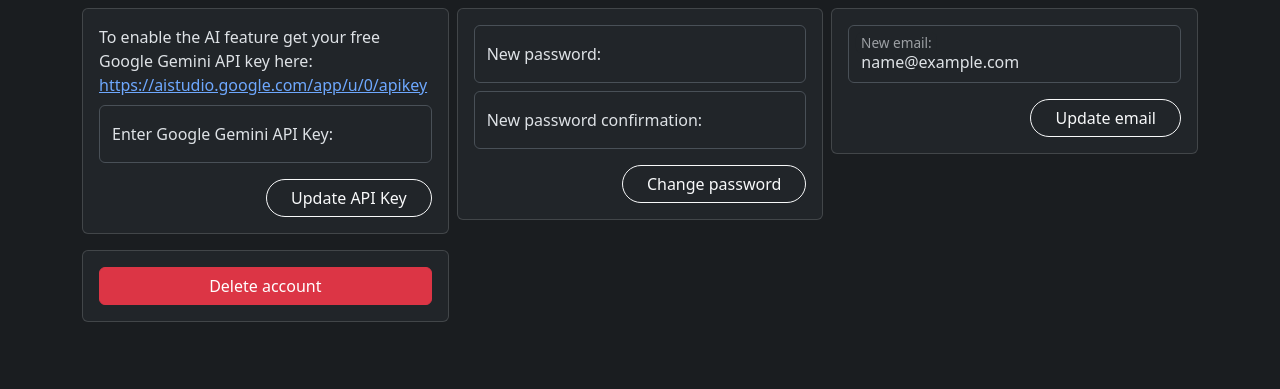
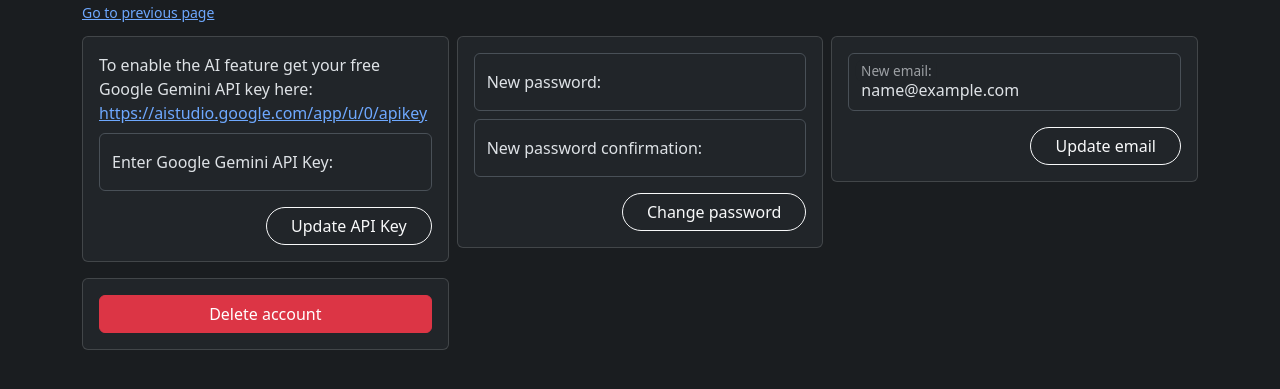
Before and after one commit to TPJelf/kankan, a Django app: page /account/ in a window 1280 px wide. Shown: the part 60-449 px from the top of the page. Run offline with Django 4.2, Linux system fonts and the light colour scheme; the visitor is signed in with stand-in values (Sample User, id 1); data that the repository does not hold is empty; some libraries are stand-ins or nearby versions.

Commit message:
feat: various improvements to ui

```diff
--- a/core/models.py
+++ b/core/models.py
@@ -72,6 +72,7 @@ class Task(models.Model):
 
         FROM core_task
         WHERE id IN (SELECT id FROM task_tree)
+        AND status = 3
         """
 
         with connection.cursor() as cursor:
--- a/core/urls.py
+++ b/core/urls.py
@@ -8,6 +8,7 @@ handler404 = views.redirect404
 urlpatterns = [
     # path("not-found/", views.redirect404, name="not-found"),
     path("", views.landing, name="login"),
+    path("accounts/login/", views.landing, name="login"),
     path("logout/", views.logout_user, name="logout"),
     path("account/", views.account, name="account"),
     path("home/", views.home, name="home"),
--- a/core/views.py
+++ b/core/views.py
@@ -190,12 +190,6 @@ def home(request):
         counts = task.count_recently_updated_subtasks()
         task.count_last_24_hours = counts["count_last_24_hours"]
         task.count_last_7_days = counts["count_last_7_days"]
-        # tasks.annotate(
-        #     {
-        #         "count_last_24_hours": counts["count_last_24_hours"],
-        #         "count_last_7_days": counts["count_last_7_days"],
-        #     }
-        # )
 
     context = {
         "tasks": tasks,
--- a/static/js/script.js
+++ b/static/js/script.js
@@ -39,15 +39,20 @@ var sortablejs_options = {
 };
 
 function activate_stuff() {
-  var status_sortable;
   document.querySelectorAll('.status-body').forEach((status) => {
-    status_sortable = new Sortable(status, sortablejs_options);
+    new Sortable(status, sortablejs_options);
   });
 
+  // Previous link url update
+  var previous_link = document.getElementById('previous-link');
+  if (previous_link && sessionStorage.getItem('previous_url')) {
+    previous_link.setAttribute('href', sessionStorage.getItem('previous_url'));
+  }
+
   // Dice animation
-  var diceButton = document.getElementById('dice-button');
-  if (diceButton) {
-    diceButton.addEventListener('click', () => {
+  var dice_button = document.getElementById('dice-button');
+  if (dice_button) {
+    dice_button.addEventListener('click', () => {
       const dice = document.getElementById('dice');
       dice.classList.remove('roll');
       void dice.offsetWidth;
@@ -129,8 +134,14 @@ document.addEventListener('click', (event) => {
   }
 });
 
-// Prevents space name submissions.
+// Prevents space name submissions. Updates history for previous page link
 document.addEventListener('htmx:beforeRequest', (event) => {
+  var new_url = window.location.href;
+  var previous_url = sessionStorage.getItem('previous_url');
+  if (new_url != previous_url && !new_url.includes('/account/')) {
+    sessionStorage.setItem('previous_url', window.location.href);
+  }
+
   const form = event.detail.elt;
   const name_input = form.querySelector('#name');
 
--- a/templates/account.html
+++ b/templates/account.html
@@ -1,12 +1,22 @@
 {% extends "main.html" %}
+{% url 'account' as account_url %}
 {% load static %}
 {% block content %}
+  <div class="pb-1">
+    <small>
+      <a href="{% url "home" %}"
+         hx-boost="true"
+         hx-indicator="#main-spinner"
+         hx-push-url="true"
+         id="previous-link">Go to previous page</a>
+    </small>
+  </div>
   <div class="row p-2 pt-1">
     <div class="col-lg-4 col-sm-12 p-1">
       <div class="card mb-2">
         <div class="card-body">
           <div class="pb-2">
-            To enable the AI feature get your free Google Gemini API key here: <a href="https://aistudio.google.com/app/u/0/apikey">https://aistudio.google.com/app/u/0/apikey</a>
+            To enable the AI feature get your free Google Gemini API key here: <a href="https://aistudio.google.com/app/u/0/apikey" target="_blank">https://aistudio.google.com/app/u/0/apikey</a>
           </div>
           <form method="POST"
                 hx-boost="true"
--- a/templates/main.html
+++ b/templates/main.html
@@ -80,7 +80,7 @@
                 </svg>
                 Drag to sort
               </div>
-              <div class="col-3">✏️ Edit</div>
+              <div class="col-3">✏️ Edit name</div>
               <div class="col-3">👀 View details</div>
               <div class="col-3">🗑️ Delete</div>
             </div>
--- a/templates/task.html
+++ b/templates/task.html
@@ -25,12 +25,12 @@
   <div class="row px-2">
     <div class="status col-lg-4 col-sm-12 p-1" id="status-1">
       <div class="status-body border rounded-2 border-primary bg-primary-subtle pb-5">
-        <h4 class="m-0 p-1">Pending</h4>
+        <h4 class="m-0 p-1">Pending tasks</h4>
         {% include "create_task.html" %}
         {% if tasks|length < 4 %}
           <div class="p-1">
             <a class="btn btn-primary btn-lg w-100"
-               {% if apikey %}id="button-ai"{% else %} href="{% url 'account' %}" hx-boost="true" hx-indicator="#main-spinner"{% endif %}>✨Create with AI</a>
+               {% if apikey %}id="button-ai"{% else %} href="{% url 'account' %}" hx-boost="true" hx-indicator="#main-spinner"{% endif %}>✨Get AI suggestions</a>
           </div>
         {% endif %}
         {% for task in tasks_pending %}
--- a/templates/task_card.html
+++ b/templates/task_card.html
@@ -23,9 +23,9 @@
           <span class="fw-semibold card-expandable-toggler user-select-text task-name">{{ task.name }}</span>
           {% if request.path == home_url %}
             {% if task.count_last_24_hours > 0 %}
-              <div class="fs-6">{{ task.count_last_24_hours }} completed in the last 24hs!</div>
+              <div class="fs-5">⭐ {{ task.count_last_24_hours }} completed in the last 24hs!</div>
             {% elif task.count_last_7_days > 0 %}
-              <div class="fs-6">{{ task.count_last_7_days }} completed in the last week!</div>
+              <div class="fs-5">⭐ {{ task.count_last_7_days }} completed in the last week!</div>
             {% endif %}
           {% endif %}
         </div>
@@ -55,7 +55,7 @@
                    hx-target=".card-{{ task.pk }}"
                    hx-swap="outerHTML"
                    hx-indicator="#main-spinner"
-                   title="Edit">✏️</a>
+                   title="Edit name">✏️</a>
               </li>
               <li>
                 <a class="dropdown-item p-2 rounded-bottom"
```
